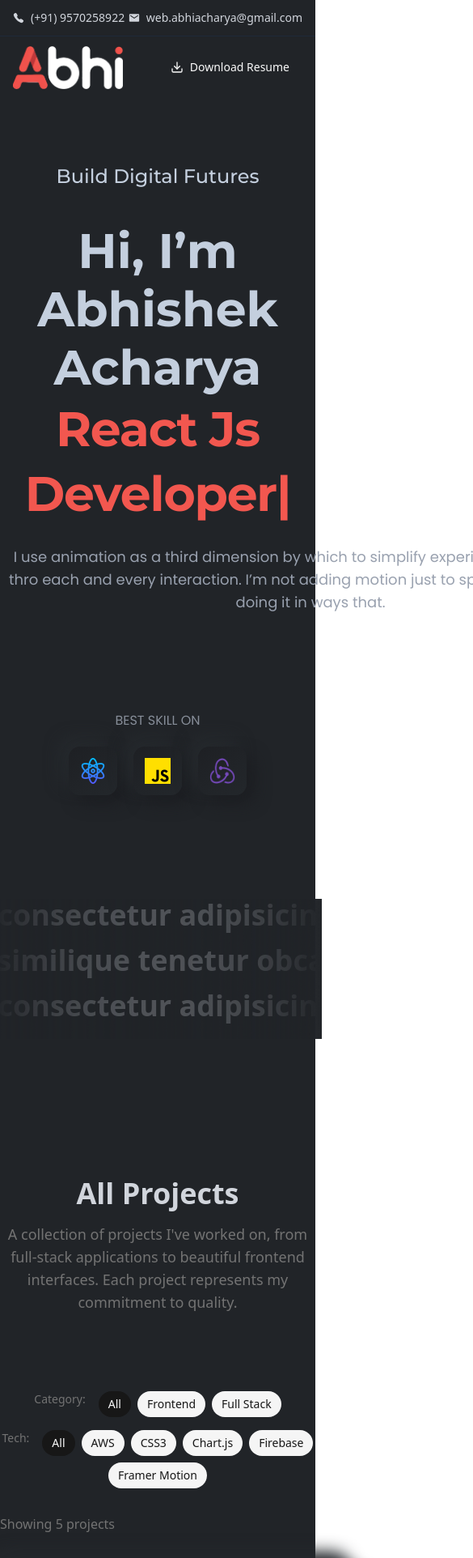
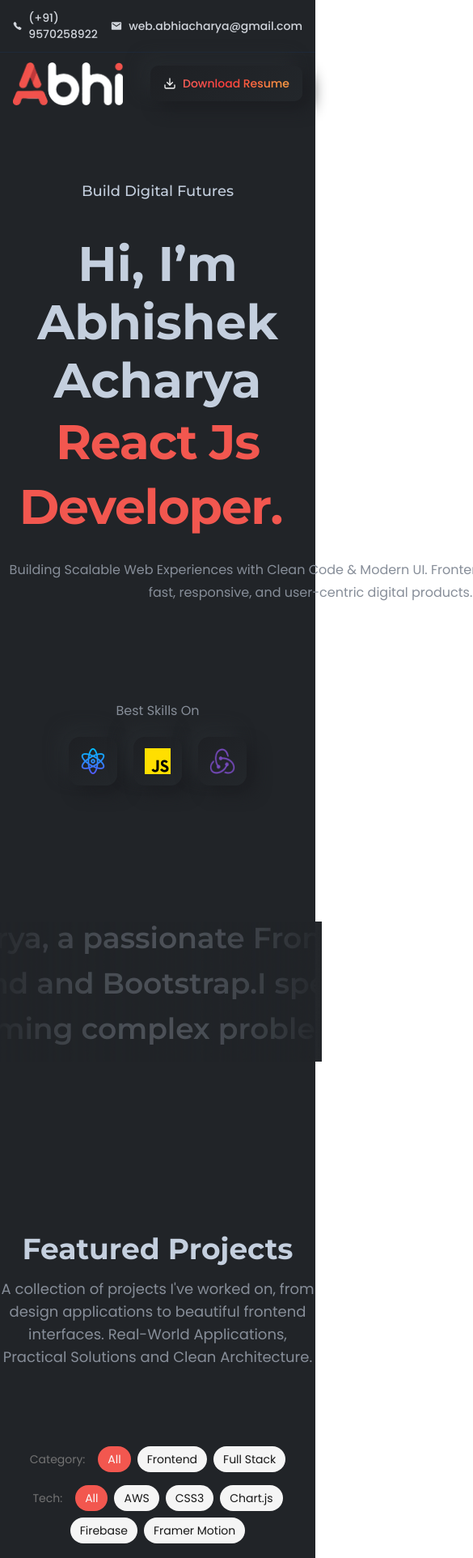
Before and after one commit to web-abhishek/Abhishek-Portfolio, a React (Vite) app: page / in a window 390 px wide. Shown: the top 1924 px of the page at 81% size, 585 px wide, since content can reach past the window. Built offline with nearby package versions, Linux system fonts and the light colour scheme.

Commit message:
Home Page UI

```diff
--- a/src/App.jsx
+++ b/src/App.jsx
@@ -8,8 +8,8 @@ import { RouterProvider } from "react-router-dom";
 function App() {
   return (
     <Provider store={AppStore}>
-   <div className="bg-[#212428]">
-      <div className="container mx-auto font-bevellier">
+   <div className="bg-[#212428] font-secondary">
+      <div className="container mx-auto">
         <Navbar />
         <Outlet />
         <Footer />
--- a/src/components/BannerSection.jsx
+++ b/src/components/BannerSection.jsx
@@ -10,20 +10,18 @@ const Banner = () => {
     <div className="">
 
       <div className="py-20">
-        <p className="text-2xl font-medium text-center color-primary font-primary">Build
+        <p className="text-lg font-medium text-center color-primary font-primary">Build
 Digital
 Futures</p>
         <h1 className="text-6xl font-bold color-primary text-center mt-10 leading-18 font-primary">Hi, I’m Abhishek Acharya <br></br>
-          <TypingAnimation words={["Frontend Developer", "React Js Developer", "UI Developer"]} loop />
+          <TypingAnimation words={["Frontend Developer.", "React Js Developer.", "UI Developer."]} loop />
         </h1>
-        <p className="mx-auto text-center mt-6 text-gray-400 text-lg w-3xl font-secondary">
-          I use animation as a third dimension by which to simplify
-          experiences and kuiding thro each and every interaction. I’m not
-          adding motion just to spruce things up, but doing it in ways that.
+        <p className="mx-auto text-center mt-6 color-secondary text-base w-3xl font-secondary leading-7">
+          Building Scalable Web Experiences with Clean Code & Modern UI. Frontend Developer crafting fast, responsive, and user-centric digital products.
         </p>
       </div>
       <div className="flex flex-col items-center mt-10">
-        <p className="uppercase font-secondary color-secondary">best skill on</p>
+        <p className="capitalize font-secondary color-secondary">best skills on</p>
         <div className="flex gap-5 items-center mt-5">
           <div className="w-15 h-15 cursor-pointer flex justify-center items-center rounded-xl bg-[linear-gradient(145deg,#1e2024,#23272b)] hover:bg-[linear-gradient(to_right_bottom,#212428,#16181c)] transition-all duration-300 shadow-[10px_10px_19px_#1c1e22,-10px_-10px_19px_#262a2e]">
             <img src={reactjs} className="w-8 h-8" />
--- a/src/components/Contacts.jsx
+++ b/src/components/Contacts.jsx
@@ -11,8 +11,8 @@ const Contact = () => {
     ];
 
     const socialLinks = [
-        { href: 'https://github.com/johndoe', icon: Github, label: 'GitHub' },
-        { href: 'https://linkedin.com/in/johndoe', icon: Linkedin, label: 'LinkedIn' },
+        { href: 'https://github.com/web-abhishek', icon: Github, label: 'GitHub' },
+        { href: 'https://www.linkedin.com/in/web-abhiacharya/', icon: Linkedin, label: 'LinkedIn' },
         { href: 'https://twitter.com/johndoe', icon: Twitter, label: 'Twitter' }
     ];
 
--- a/src/components/ExperienceSection.jsx
+++ b/src/components/ExperienceSection.jsx
@@ -5,80 +5,63 @@ const ExperienceSection = () => {
     <div>
       <div className="flex gap-15 py-30">
         <div className="py-12 px-9 flex-1 rounded-4xl bg-[linear-gradient(145deg,#1e2024,#23272b)] hover:bg-[linear-gradient(to_right_bottom,#212428,#16181c)] transition-all duration-300 shadow-[10px_10px_19px_#1c1e22,-10px_-10px_19px_#262a2e]">
-          <h1 className="text-[#f1514d] text-6xl font-bold">Experiences</h1>
+          <h1 className="text-4xl md:text-5xl font-primary font-bold font-display mb-4 animate-fade-in color-primary">Experiences</h1>
           <div className="py-7 border-b border-gray-900">
             <div className="mb-5">
-              <h1 className="text-white text-2xl font-medium pb-3">
-                Frontend Developer
+              <h1 className="color-reddish text-2xl font-medium mb-4">
+                Senior Frontend Developer
               </h1>
-              <span className="text-gray-400 text-md font-light">
-                CodeClouds IT Solutions Pvt Ltd (2021 - Present)
+              <span className="color-primary text-md font-medium mb-5">
+                CodeClouds IT Solutions Pvt Ltd (August, 2021 - Present)
               </span>
             </div>
-            <p className="text-gray-300 text-base">
-              Lorem ipsum dolor sit amet consectetur adipisicing elit. amet
-              consectetur adipisicing elit. amet consectetur adipisicing elit.{" "}
-            </p>
+            <ul className="color-secondary text-base tracking-wide leading-7 list-disc pl-5 space-y-2">
+              <li>
+                Designed and developed scalable React applications with TypeScript and Redux, improving performance and user experience.
+              </li>
+
+              <li>
+                Built a reusable component library to accelerate feature delivery and maintain UI consistency across projects.
+              </li>
+
+              <li>
+                Implemented performance optimizations (lazy loading, memoization, virtualization), reducing load times by up to 40%. Ensured responsive and accessible designs (a11y compliance, cross-browser support).
+              </li>
+
+              <li>
+                Collaborated with backend and product teams to deliver features aligned with business needs.
+              </li>
+            </ul>
           </div>
         </div>
         <div className="py-12 px-9 flex-1 rounded-4xl bg-[linear-gradient(145deg,#1e2024,#23272b)] hover:bg-[linear-gradient(to_right_bottom,#212428,#16181c)] transition-all duration-300 shadow-[10px_10px_19px_#1c1e22,-10px_-10px_19px_#262a2e]">
-          <h1 className="text-[#f1514d] text-6xl font-bold">Education</h1>
+          <h1 className="text-4xl md:text-5xl font-primary font-bold font-display mb-4 animate-fade-in color-primary">Education</h1>
           <div className="py-7 border-b border-gray-800">
             <div className="mb-5">
-              <h1 className="text-white text-2xl font-medium pb-3">
+              <h1 className="color-reddish text-2xl font-medium mb-4">
                 Master of Computer Applications
               </h1>
-              <span className="text-gray-400 text-md font-light">
+              <span className="color-primary text-md font-medium mb-5">
                 Amity University (2025 - 2027)
               </span>
             </div>
-            <p className="text-gray-300 text-base">
-              Lorem ipsum dolor sit amet consectetur adipisicing elit. amet
-              consectetur adipisicing elit. amet consectetur adipisicing elit.{" "}
+            <p className="color-secondary text-base tracking-wide leading-7 list-disc pl-5 space-y-2">
+              Focused on advanced software development, data structures, system design, and modern web technologies. Strengthening expertise in full-stack development, scalable application architecture, and performance optimization while working on practical industry-oriented projects.{" "}
             </p>
           </div>
           <div className="py-7 border-b border-gray-800">
             <div className="mb-5">
-              <h1 className="text-white text-2xl font-medium pb-3">
+              <h1 className="color-reddish text-2xl font-medium mb-4">
                 Diploma in Mechanical Engineering
               </h1>
-              <span className="text-gray-400 text-md font-light">
+              <span className="color-primary text-md font-medium mb-5">
                 K.K Polytechnic (2014 - 2017)
               </span>
             </div>
-            <p className="text-gray-300 text-xl">
-              Lorem ipsum dolor sit amet consectetur adipisicing elit. amet
-              consectetur adipisicing elit. amet consectetur adipisicing elit.{" "}
+            <p className="color-secondary text-base tracking-wide leading-7 list-disc pl-5 space-y-2">
+              Built a strong analytical and problem-solving foundation through engineering principles and technical training. Developed structured thinking, technical documentation skills, and a disciplined approach to system design.{" "}
             </p>
           </div>
-          {/* <div className="py-7 border-b border-gray-800">
-          <div className="mb-5">
-            <h1 className="text-white text-2xl font-medium pb-3">
-              Intermediate
-            </h1>
-            <span className="text-gray-400 text-md font-light">
-              DAV, Baniahir (2012 - 2014)
-            </span>
-          </div>
-          <p className="text-gray-300 text-xl">
-            Lorem ipsum dolor sit amet consectetur adipisicing elit. amet
-            consectetur adipisicing elit. amet consectetur adipisicing elit.{" "}
-          </p>
-        </div>
-        <div className="py-7 border-b border-gray-800">
-          <div className="mb-5">
-            <h1 className="text-white text-2xl font-medium pb-3">
-              Matriculation
-            </h1>
-            <span className="text-gray-400 text-md font-light">
-              SVM, Digwadih (2002 - 2012)
-            </span>
-          </div>
-          <p className="text-gray-300 text-xl">
-            Lorem ipsum dolor sit amet consectetur adipisicing elit. amet
-            consectetur adipisicing elit. amet consectetur adipisicing elit.{" "}
-          </p>
-        </div> */}
         </div>
       </div>
     </div>
--- a/src/components/MarqueeMain.jsx
+++ b/src/components/MarqueeMain.jsx
@@ -5,24 +5,25 @@ import leftbg from "../assets/leftbg.png"
 
 const MarqueeMain = () => {
     return (
-        <div className="relative my-30">
+        <div className="relative my-40">
 
             <Marquee pauseOnHover repeat={6}>
-                <span className="font-semibold text-gray-300 text-center text-4xl">Lorem ipsum dolor sit amet consectetur adipisicing elit.
-                    Voluptas dolor repudiandae mollitia autem inventore, facere possimus recusandae
-                    similique tenetur obcaecati?</span>
+                <span className="font-semibold color-primary text-center text-4xl font-primary">
+                    I am Abhishek Acharya, a passionate Frontend Developer focused on building performant and scalable
+                    web applications.
+                </span>
             </Marquee>
 
             <Marquee reverse pauseOnHover repeat={6}>
-                <span className="font-semibold text-gray-300 text-center text-4xl">Lorem ipsum dolor sit amet consectetur adipisicing elit.
-                    Voluptas dolor repudiandae mollitia autem inventore, facere possimus recusandae
-                    similique tenetur obcaecati?</span>
+                <span className="font-semibold color-primary text-center text-4xl font-primary">
+                    I specialize in React, modern JavaScript, and responsive UI development using Tailwind and Bootstrap.
+                </span>
             </Marquee>
 
             <Marquee pauseOnHover repeat={6}>
-                <span className="font-semibold text-gray-300 text-center text-4xl">Lorem ipsum dolor sit amet consectetur adipisicing elit.
-                    Voluptas dolor repudiandae mollitia autem inventore, facere possimus recusandae
-                    similique tenetur obcaecati?</span>
+                <span className="font-semibold color-primary text-center text-4xl font-primary">
+                    I enjoy transforming complex problems into clean, intuitive, and impactful user experiences.
+                </span>
             </Marquee>
 
             <div className="absolute -right-2 top-2">
--- a/src/components/Navbar.jsx
+++ b/src/components/Navbar.jsx
@@ -3,6 +3,7 @@ import logo from "../assets/logo.png";
 import { IoCall } from "react-icons/io5";
 import { IoMdMail } from "react-icons/io";
 import { Menu, X, Download } from 'lucide-react';
+import { AuroraText } from "./ui/aurora-text";
 
 const Navbar = () => {
   const navClass = ({ isActive }) => `px-3 py-2 text-sm font-medium
@@ -14,11 +15,11 @@ const Navbar = () => {
   return (
     <div>
   <div className="flex items-center justify-between border-b border-gray-800 py-3 px-4">
-    <a href="tel:+919570258922" className="text-gray-300 font-medium flex items-center text-sm">
+    <a href="tel:+919570258922" className="text-gray-300 font-medium flex items-center text-sm font-secondary">
       <IoCall className="mr-2 text-sm" />(+91) 9570258922
     </a>
 
-    <a href="mailto:web.abhiacharya@gmail.com" className="text-gray-300 font-medium flex items-center text-sm">
+    <a href="mailto:web.abhiacharya@gmail.com" className="text-gray-300 font-medium flex items-center text-sm font-secondary">
       <IoMdMail className="mr-2 text-sm" />web.abhiacharya@gmail.com
     </a>
   </div>
@@ -29,10 +30,9 @@ const Navbar = () => {
     <a
       href="/resume.pdf"
       download
-      className="inline-flex items-center gap-2 px-4 py-3 text-sm font-medium gradient-primary text-primary-foreground rounded-lg"
+      className="inline-flex items-center gap-2 px-4 py-3 text-sm font-medium gradient-primary text-primary-foreground rounded-lg bg-[linear-gradient(145deg,#1e2024,#23272b)] hover:bg-[linear-gradient(to_right_bottom,#212428,#16181c)] transition-all duration-300 shadow-[10px_10px_19px_#1c1e22,-10px_-10px_19px_#262a2e]"
     >
-      <Download className="w-4 h-4" />
-      Download Resume
+     <Download className="w-4 h-4" /> <AuroraText>Download Resume</AuroraText>
     </a>
   </div>
 </div>
--- a/src/components/ProjectCard.jsx
+++ b/src/components/ProjectCard.jsx
@@ -21,7 +21,7 @@ const ProjectCard = ({ project }) => {
           <img src={thumbnail} alt={title} className="rounded-4xl" />
         </div>
         <div className="p-5">
-          <h2 className="font-bold mb-3 text-3xl text-white">
+          <h2 className="font-bold mb-3 text-3xl text-white font-primary">
             <a href="">{title}</a>
           </h2>
           <p className="font-normal text-md text-gray-400 block mt-6">
--- a/src/components/ProjectsMain.jsx
+++ b/src/components/ProjectsMain.jsx
@@ -27,12 +27,12 @@ const Projects = () => {
         <>
             <section className="py-16 md:py-24 hero-gradient">
                 <div className="container-custom text-center">
-                    <h1 className="text-4xl md:text-5xl font-bold font-display mb-4 animate-fade-in text-gray-300">
-                        All Projects
+                    <h1 className="text-4xl md:text-5xl font-primary font-bold font-display mb-4 animate-fade-in color-primary">
+                        Featured Projects
                     </h1>
-                    <p className="text-lg text-muted-foreground max-w-2xl mx-auto animate-fade-in animation-delay-100">
-                        A collection of projects I've worked on, from full-stack applications to
-                        beautiful frontend interfaces. Each project represents my commitment to quality.
+                    <p className="text-lg text-muted-foreground font-secondary max-w-3xl mx-auto animate-fade-in animation-delay-100 color-secondary">
+                        A collection of projects I've worked on, from design applications to
+                        beautiful frontend interfaces. Real-World Applications, Practical Solutions and Clean Architecture.
                     </p>
                 </div>
             </section>
@@ -42,12 +42,12 @@ const Projects = () => {
 
                     <div className="flex flex-col sm:flex-row items-center justify-center gap-4">
 
-                        <div className="flex flex-wrap justify-center gap-2">
+                        <div className="flex flex-wrap justify-center gap-2 items-center">
                             <span className="text-sm text-muted-foreground mr-2">Category:</span>
                             <button
                                 onClick={() => dispatch(setCategoryFilter(null))}
                                 className={`px-3 py-1.5 text-sm rounded-full transition-colors ${!filters.category
-                                        ? 'bg-primary text-primary-foreground'
+                                        ? 'bg-reddish text-primary-foreground'
                                         : 'bg-secondary text-secondary-foreground hover:bg-secondary/80'
                                     }`}
                             >
@@ -58,7 +58,7 @@ const Projects = () => {
                                     key={category}
                                     onClick={() => dispatch(setCategoryFilter(category))}
                                     className={`px-3 py-1.5 text-sm rounded-full transition-colors ${filters.category === category
-                                            ? 'bg-primary text-primary-foreground'
+                                            ? 'bg-reddish text-primary-foreground'
                                             : 'bg-secondary text-secondary-foreground hover:bg-secondary/80'
                                         }`}
                                 >
@@ -69,12 +69,12 @@ const Projects = () => {
 
                         <div className="hidden sm:block w-px h-6 bg-border" />
 
-                        <div className="flex flex-wrap justify-center gap-2">
+                        <div className="flex flex-wrap justify-center gap-2 items-center">
                             <span className="text-sm text-muted-foreground mr-2">Tech:</span>
                             <button
                                 onClick={() => dispatch(setTechnologyFilter(null))}
                                 className={`px-3 py-1.5 text-sm rounded-full transition-colors ${!filters.technology
-                                        ? 'bg-primary text-primary-foreground'
+                                        ? 'bg-reddish text-primary-foreground'
                                         : 'bg-secondary text-secondary-foreground hover:bg-secondary/80'
                                     }`}
                             >
@@ -85,7 +85,7 @@ const Projects = () => {
                                     key={tech}
                                     onClick={() => dispatch(setTechnologyFilter(tech))}
                                     className={`px-3 py-1.5 text-sm rounded-full transition-colors ${filters.technology === tech
-                                            ? 'bg-primary text-primary-foreground'
+                                            ? 'bg-reddish text-primary-foreground'
                                             : 'bg-secondary text-secondary-foreground hover:bg-secondary/80'
                                         }`}
                                 >
@@ -95,50 +95,7 @@ const Projects = () => {
                         </div>
                     </div>
 
-                    {hasActiveFilters && (
-                        <div className="flex items-center justify-center gap-2 mt-4">
-                            <span className="text-sm text-muted-foreground">Active filters:</span>
-                            {filters.category && (
-                                <Badge variant="default">
-                                    {filters.category}
-                                    <button
-                                        onClick={() => dispatch(setCategoryFilter(null))}
-                                        className="ml-1 hover:text-destructive"
-                                    >
-                                        <X className="w-3 h-3" />
-                                    </button>
-                                </Badge>
-                            )}
-                            {filters.technology && (
-                                <Badge variant="default">
-                                    {filters.technology}
-                                    <button
-                                        onClick={() => dispatch(setTechnologyFilter(null))}
-                                        className="ml-1 hover:text-destructive"
-                                    >
-                                        <X className="w-3 h-3" />
-                                    </button>
-                                </Badge>
-                            )}
-                            {filters.searchQuery && (
-                                <Badge variant="default">
-                                    "{filters.searchQuery}"
-                                    <button
-                                        onClick={() => dispatch(setSearchQuery(''))}
-                                        className="ml-1 hover:text-destructive"
-                                    >
-                                        <X className="w-3 h-3" />
-                                    </button>
-                                </Badge>
-                            )}
-                            <button
-                                onClick={() => dispatch(clearFilters())}
-                                className="text-sm text-destructive hover:underline ml-2"
-                            >
-                                Clear all
-                            </button>
-                        </div>
-                    )}
+
                 </div>
             </section>
 
--- /dev/null
+++ b/src/components/ui/aurora-text.jsx
@@ -0,0 +1,33 @@
+import React, { memo } from "react"
+
+export const AuroraText = memo(({
+  children,
+  className = "",
+  colors = ["#f2574f",
+  "#ff6b61",
+  "#ff3d3d",
+  "#ff9a44"],
+  speed = 1
+}) => {
+  const gradientStyle = {
+    backgroundImage: `linear-gradient(135deg, ${colors.join(", ")}, ${colors[0]
+      })`,
+    WebkitBackgroundClip: "text",
+    WebkitTextFillColor: "transparent",
+    animationDuration: `${10 / speed}s`,
+  }
+
+  return (
+    <span className={`relative inline-block ${className}`}>
+      <span className="sr-only">{children}</span>
+      <span
+        className="animate-aurora relative bg-size-[200%_auto] bg-clip-text text-transparent"
+        style={gradientStyle}
+        aria-hidden="true">
+        {children}
+      </span>
+    </span>
+  );
+})
+
+AuroraText.displayName = "AuroraText"
--- a/src/index.css
+++ b/src/index.css
@@ -66,7 +66,35 @@
   0%, 49% {
     opacity: 1;}
   50%, 100% {
-    opacity: 0;}}}
+    opacity: 0;}}
+  --animate-rainbow: rainbow var(--speed, 2s) infinite linear;
+  --color-color-5: var(--color-5);
+  --color-color-4: var(--color-4);
+  --color-color-3: var(--color-3);
+  --color-color-2: var(--color-2);
+  --color-color-1: var(--color-1);
+  @keyframes rainbow {
+  0% {
+    background-position: 0%;}
+  100% {
+    background-position: 200%;}}
+  --animate-aurora: aurora 8s ease-in-out infinite alternate;
+  @keyframes aurora {
+  0% {
+    background-position: 0% 50%;
+    transform: rotate(-5deg) scale(0.9);}
+  25% {
+    background-position: 50% 100%;
+    transform: rotate(5deg) scale(1.1);}
+  50% {
+    background-position: 100% 50%;
+    transform: rotate(-3deg) scale(0.95);}
+  75% {
+    background-position: 50% 0%;
+    transform: rotate(3deg) scale(1.05);}
+  100% {
+    background-position: 0% 50%;
+    transform: rotate(-5deg) scale(0.9);}}}
 
 :root {
   --radius: 0.625rem;
@@ -101,6 +129,11 @@
   --sidebar-accent-foreground: oklch(0.205 0 0);
   --sidebar-border: oklch(0.922 0 0);
   --sidebar-ring: oklch(0.708 0 0);
+  --color-1: oklch(66.2% 0.225 25.9);
+  --color-2: oklch(60.4% 0.26 302);
+  --color-3: oklch(69.6% 0.165 251);
+  --color-4: oklch(80.2% 0.134 225);
+  --color-5: oklch(90.7% 0.231 133);
 }
 
 .dark {
@@ -135,6 +168,11 @@
   --sidebar-accent-foreground: oklch(0.985 0 0);
   --sidebar-border: oklch(1 0 0 / 10%);
   --sidebar-ring: oklch(0.556 0 0);
+  --color-1: oklch(66.2% 0.225 25.9);
+  --color-2: oklch(60.4% 0.26 302);
+  --color-3: oklch(69.6% 0.165 251);
+  --color-4: oklch(80.2% 0.134 225);
+  --color-5: oklch(90.7% 0.231 133);
 }
 
 @layer base {
@@ -183,3 +221,6 @@
 .color-reddish {
   color: #f2574f;
 }
+.bg-reddish {
+  background-color: #f2574f;
+}
```
Also changed, not shown: src/components/SkillsCard.jsx (+29 -55 lines).
